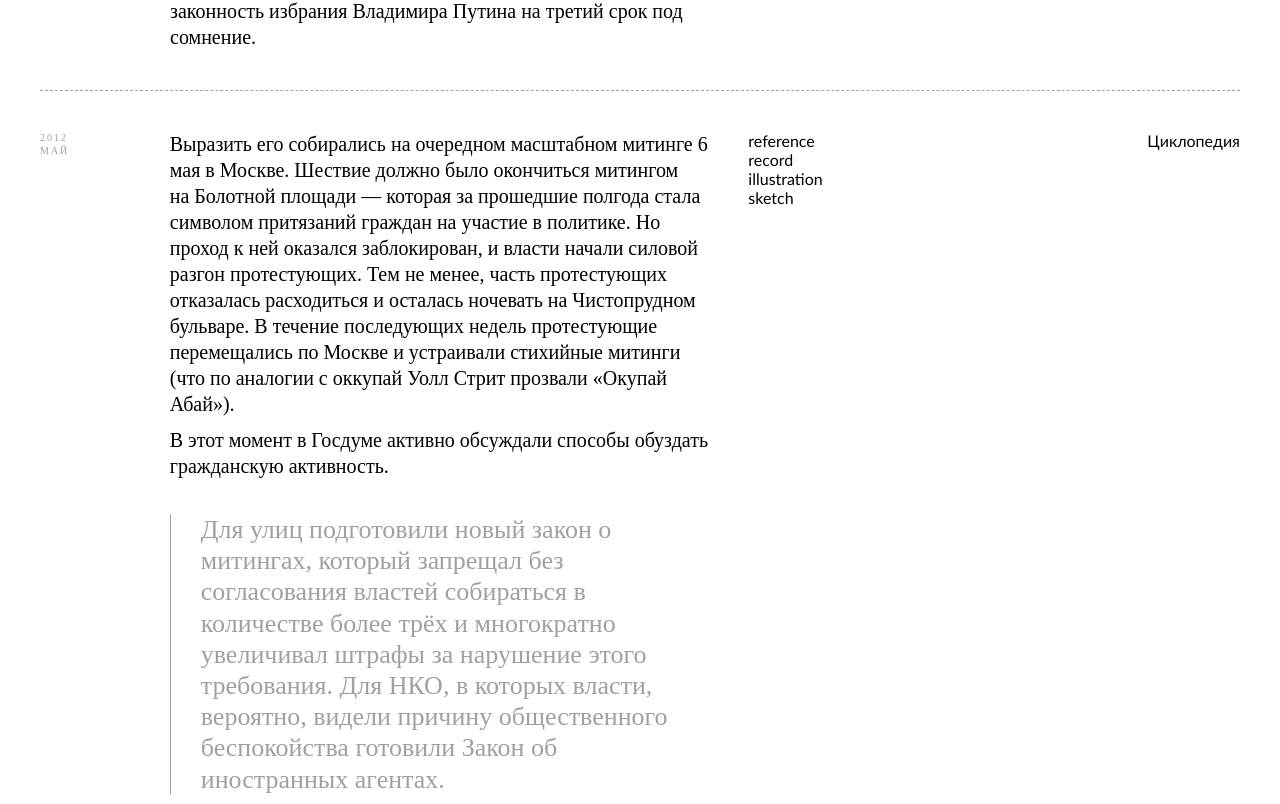
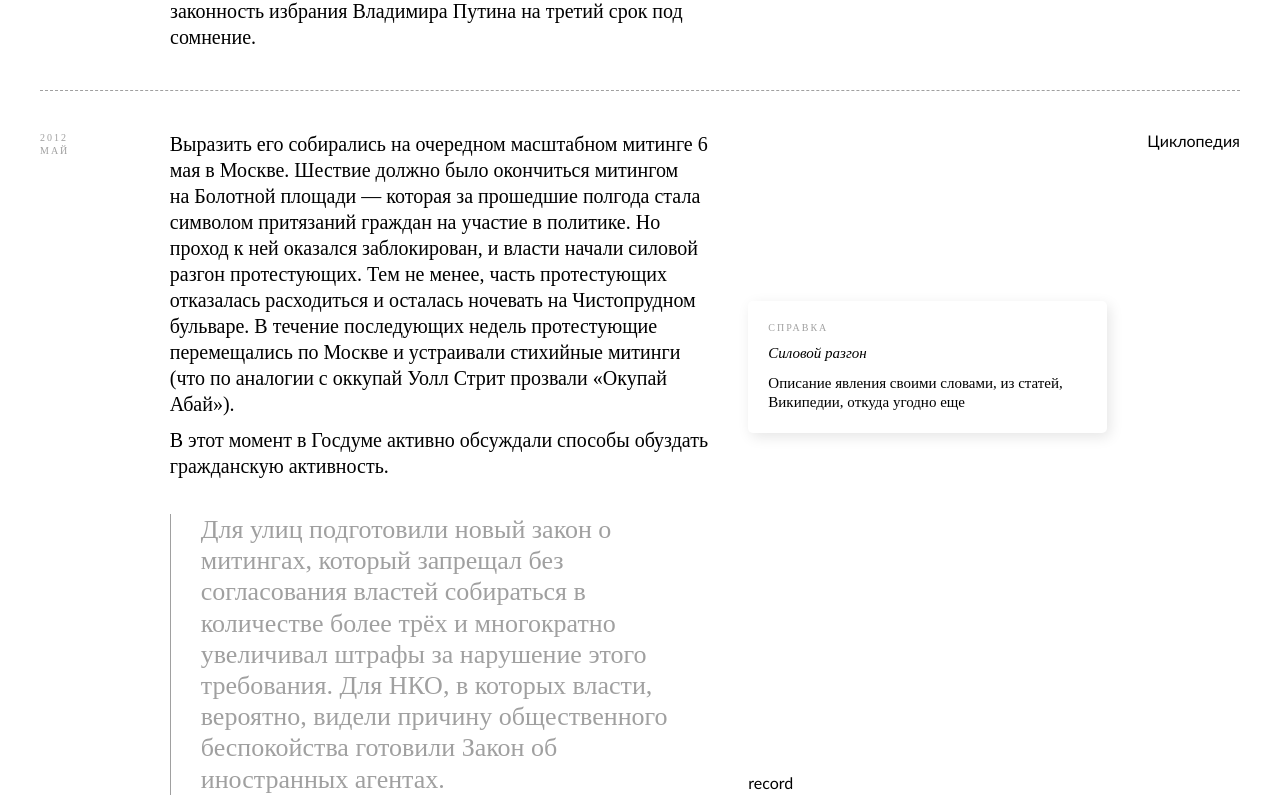
Before and after one commit to Shar1892/AU_Memo, a React (Create React App) app: page /series in a window 1280 px wide. Shown: the part 2316-3120 px from the top of the page. Built offline with nearby package versions, Linux system fonts and the light colour scheme.

Commit message:
feat: сделал компонент справки из серии

```diff
--- a/src/components/part/part.css
+++ b/src/components/part/part.css
@@ -72,6 +72,10 @@
 	margin-bottom: 0;
 }
 
+.part__column-margin {
+	justify-content: space-around;
+}
+
 .part__date {
 	margin: 0;
 	font-family: 'Quant Antiqua';
--- a/src/components/part/part.js
+++ b/src/components/part/part.js
@@ -8,6 +8,7 @@ import SeriesDocument from '../seriesDocument/seriesDocument';
 import SeriesMemoQuote from '../seriesMemoQuote/seriesMemoQuote';
 import SeriesVideo from '../seriesVideo/seriesVideo';
 import SeriesPhoto from '../seriesPhoto/seriesPhoto';
+import SeriesReference from '../seriesReference/seriesReference';
 
 function Part({partData, partNumber}) {
 	return (
@@ -65,12 +66,12 @@ function Part({partData, partNumber}) {
 						</div>
 					))}
 				</div>
-				<div className='part__column-container'>
+				<div className='part__column-container part__column-margin'>
 					{partData.materials &&
 						partData.materials.map((material, i) => (
 							<div key={i}>
 								{material.type === 'reference' ? (
-									<div>{material.type}</div>
+									<SeriesReference data={material} />
 								) : material.type === 'record' ? (
 									<div>{material.type}</div>
 								) : material.type === 'illustration' ? (
--- /dev/null
+++ b/src/components/seriesReference/seriesReference.css
@@ -0,0 +1,41 @@
+.seriesReference {
+	width: 100%;
+	display: flex;
+	flex-direction: column;
+	padding: 20px;
+	box-sizing: border-box;
+	box-shadow: 3px 4px 14px rgba(0, 0, 0, 0.1);
+	border-radius: 5px;
+}
+
+.seriesReference__title {
+	margin: 0 0 10px 0;
+	font-family: 'Quant Antiqua';
+	font-style: normal;
+	font-weight: 400;
+	font-size: 10px;
+	line-height: 130%;
+	letter-spacing: 0.2em;
+	text-transform: uppercase;
+	color: #a0a0a0;
+}
+
+.seriesReference__name {
+	margin: 0 0 10px 0;
+	font-family: 'Quant Antiqua';
+	font-style: italic;
+	font-weight: 400;
+	font-size: 15px;
+	line-height: 130%;
+	color: #000000;
+}
+
+.seriesText__discription {
+	margin: 0;
+	font-family: 'Quant Antiqua';
+	font-style: normal;
+	font-weight: 400;
+	font-size: 15px;
+	line-height: 130%;
+	color: #000000;
+}
--- /dev/null
+++ b/src/components/seriesReference/seriesReference.js
@@ -0,0 +1,18 @@
+import {useEffect} from 'react';
+
+import './seriesReference.css';
+
+function SeriesReference({data}) {
+	useEffect(() => {
+		console.log(data);
+	});
+	return (
+		<div className='seriesReference'>
+			<p className='seriesReference__title'>справка</p>
+			<p className='seriesReference__name'>{data.name}</p>
+			<p className='seriesText__discription'>{data.discription}</p>
+		</div>
+	);
+}
+
+export default SeriesReference;
--- a/src/data/series.js
+++ b/src/data/series.js
@@ -97,6 +97,7 @@ const seriesArr = [
 				materials: [
 					{
 						type: 'reference',
+						name: 'Силовой разгон',
 						discription:
 							'Описание явления своими словами, из статей, Википедии, откуда угодно еще',
 					},
@@ -174,6 +175,7 @@ const seriesArr = [
 				materials: [
 					{
 						type: 'reference',
+						name: 'Силовой разгон',
 						discription:
 							'Описание явления своими словами, из статей, Википедии, откуда угодно еще',
 					},
```
